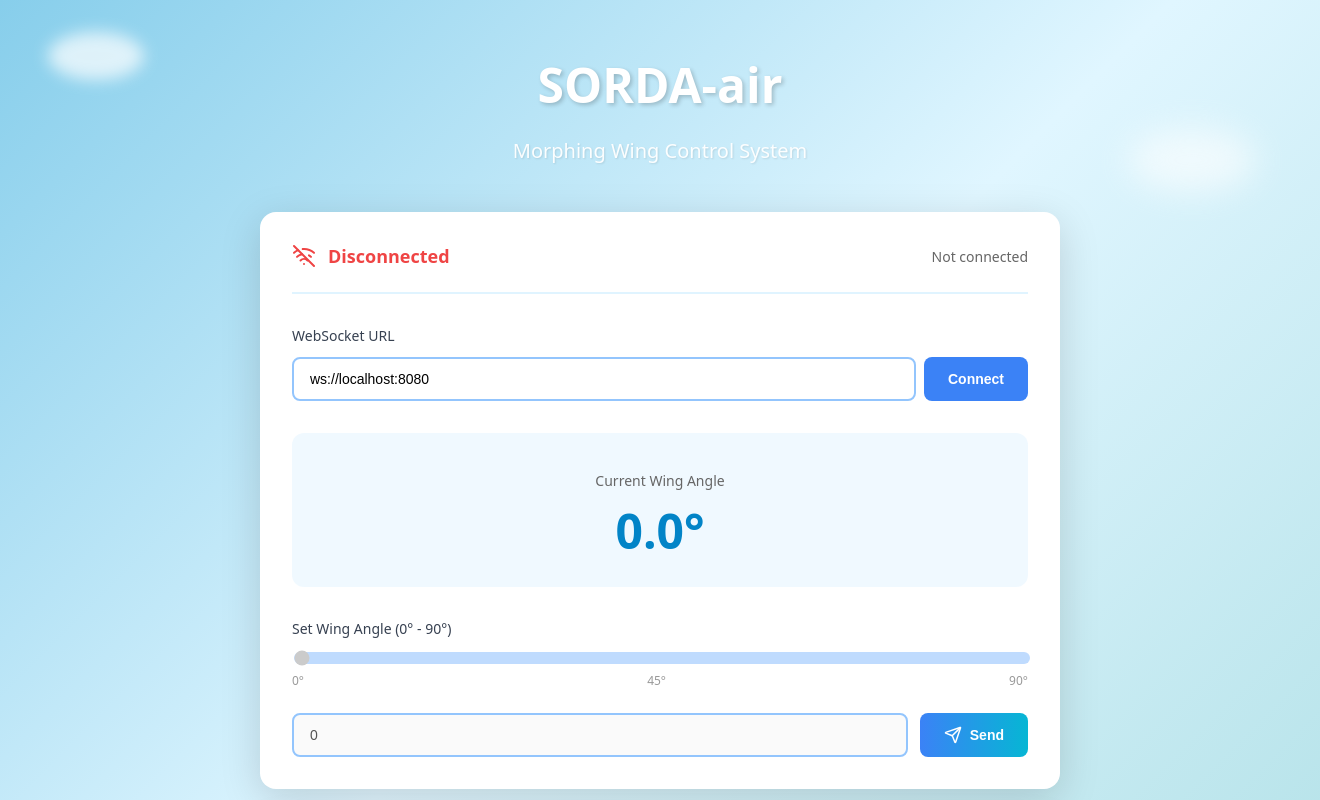
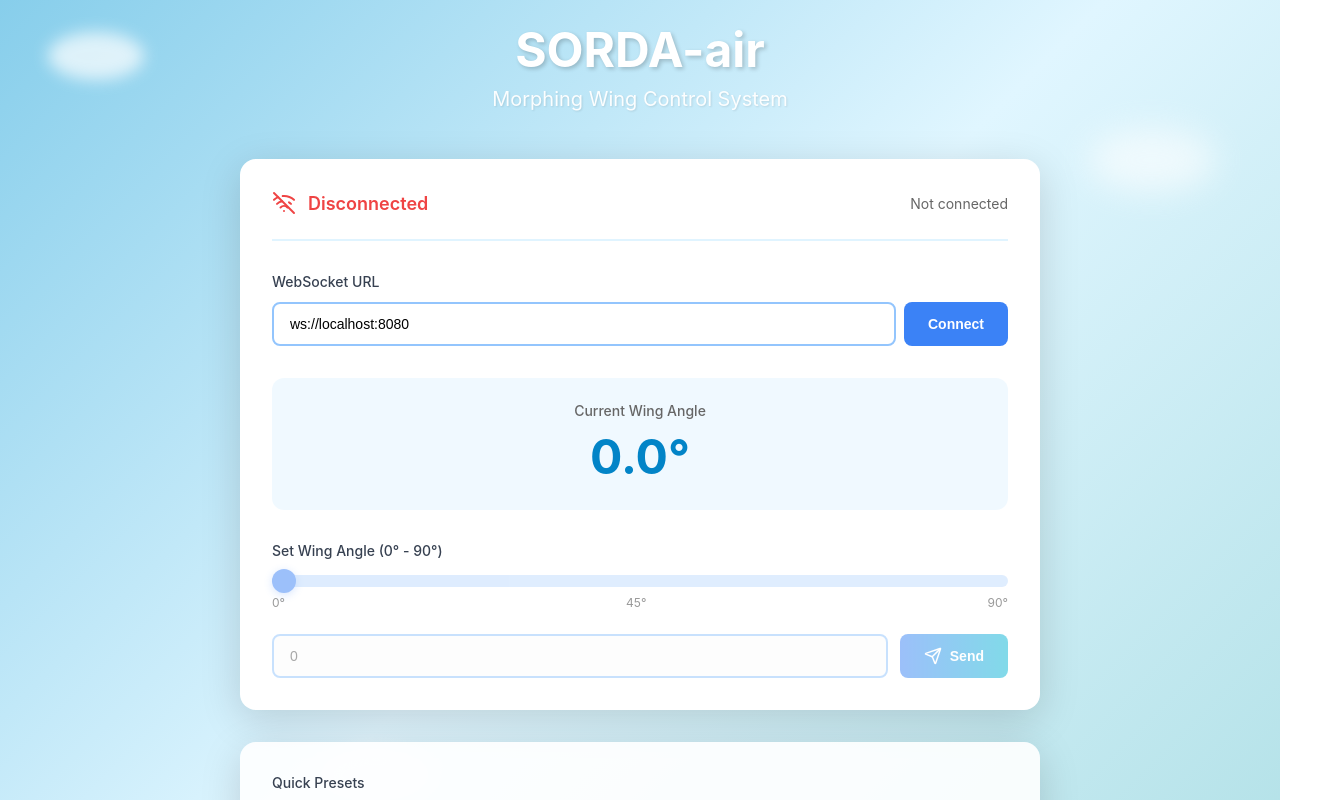
Before and after one commit to rsnjn/sorda-air, a React (Create React App) app: page / in a window 1280 px wide. Shown: the top 800 px of the page, 1320 px wide, since content can reach past the window. Built offline with nearby package versions, Linux system fonts and the light colour scheme.

Commit message:
new files 2

```diff
--- a/src/App.js
+++ b/src/App.js
@@ -1,7 +1,8 @@
-import { useState } from 'react';
+import React, { useState } from 'react';
+import './App.css';
 import { Wifi, WifiOff, Send } from 'lucide-react';
 
-export default function SORDAairController() {
+function App() {
   const [connected, setConnected] = useState(false);
   const [wingAngle, setWingAngle] = useState(0);
   const [inputAngle, setInputAngle] = useState(0);
@@ -83,311 +84,78 @@ export default function SORDAairController() {
     }
   };
 
-  const styles = {
-    container: {
-      minHeight: '100vh',
-      width: '100%',
-      display: 'flex',
-      alignItems: 'center',
-      justifyContent: 'center',
-      padding: '20px',
-      position: 'relative',
-      background: 'linear-gradient(135deg, #87CEEB 0%, #E0F6FF 50%, #B0E0E6 100%)',
-      overflow: 'hidden',
-      fontFamily: 'system-ui, -apple-system, sans-serif'
-    },
-    clouds: {
-      position: 'absolute',
-      backgroundColor: 'white',
-      borderRadius: '50%',
-      filter: 'blur(8px)'
-    },
-    cloud1: {
-      width: '96px',
-      height: '48px',
-      top: '32px',
-      left: '48px',
-      opacity: 0.7
-    },
-    cloud2: {
-      width: '128px',
-      height: '64px',
-      top: '128px',
-      right: '64px',
-      opacity: 0.6,
-      filter: 'blur(16px)'
-    },
-    cloud3: {
-      width: '112px',
-      height: '56px',
-      bottom: '128px',
-      left: '25%',
-      opacity: 0.5
-    },
-    content: {
-      position: 'relative',
-      zIndex: 10,
-      width: '100%',
-      maxWidth: '800px'
-    },
-    header: {
-      textAlign: 'center',
-      marginBottom: '48px'
-    },
-    h1: {
-      fontSize: '48px',
-      fontWeight: 'bold',
-      color: 'white',
-      textShadow: '2px 2px 4px rgba(0, 0, 0, 0.2)',
-      marginBottom: '8px'
-    },
-    headerP: {
-      fontSize: '20px',
-      color: 'rgba(255, 255, 255, 0.95)',
-      textShadow: '1px 1px 2px rgba(0, 0, 0, 0.1)'
-    },
-    card: {
-      backgroundColor: 'white',
-      borderRadius: '16px',
-      boxShadow: '0 10px 40px rgba(0, 0, 0, 0.15)',
-      padding: '32px',
-      marginBottom: '32px'
-    },
-    statusBar: {
-      display: 'flex',
-      alignItems: 'center',
-      justifyContent: 'space-between',
-      marginBottom: '32px',
-      paddingBottom: '24px',
-      borderBottom: '2px solid #E0F4FF'
-    },
-    statusInfo: {
-      display: 'flex',
-      alignItems: 'center',
-      gap: '12px'
-    },
-    statusConnected: {
-      fontSize: '18px',
-      fontWeight: '600',
-      color: '#22c55e'
-    },
-    statusDisconnected: {
-      fontSize: '18px',
-      fontWeight: '600',
-      color: '#ef4444'
-    },
-    statusUrl: {
-      fontSize: '14px',
-      color: '#666'
-    },
-    connectionSection: {
-      marginBottom: '32px'
-    },
-    label: {
-      display: 'block',
-      fontSize: '14px',
-      fontWeight: 500,
-      color: '#374151',
-      marginBottom: '12px'
-    },
-    urlInputGroup: {
-      display: 'flex',
-      gap: '8px'
-    },
-    urlInput: {
-      flex: 1,
-      padding: '12px 16px',
-      border: '2px solid #93c5fd',
-      borderRadius: '8px',
-      fontSize: '14px',
-      outline: 'none'
-    },
-    btn: {
-      padding: '12px 24px',
-      border: 'none',
-      borderRadius: '8px',
-      fontWeight: '600',
-      cursor: 'pointer',
-      display: 'flex',
-      alignItems: 'center',
-      gap: '8px',
-      fontSize: '14px',
-      transition: 'all 0.3s'
-    },
-    btnConnect: {
-      backgroundColor: '#3b82f6',
-      color: 'white'
-    },
-    btnDisconnect: {
-      width: '100%',
-      backgroundColor: '#ef4444',
-      color: 'white',
-      marginBottom: '32px'
-    },
-    btnSend: {
-      background: 'linear-gradient(to right, #3b82f6, #06b6d4)',
-      color: 'white'
-    },
-    feedback: {
-      padding: '12px',
-      borderRadius: '8px',
-      marginBottom: '24px',
-      fontSize: '14px',
-      fontWeight: 500
-    },
-    feedbackSuccess: {
-      backgroundColor: '#dcfce7',
-      color: '#166534'
-    },
-    feedbackInfo: {
-      backgroundColor: '#dbeafe',
-      color: '#0c4a6e'
-    },
-    angleDisplay: {
-      background: 'linear-gradient(to right, #f0f9ff, #f0f9ff)',
-      borderRadius: '12px',
-      padding: '24px',
-      marginBottom: '32px',
-      textAlign: 'center'
-    },
-    angleValue: {
-      fontSize: '48px',
-      fontWeight: 'bold',
-      color: '#0284c7',
-      margin: 0
-    },
-    controlSection: {
-      display: 'flex',
-      flexDirection: 'column',
-      gap: '24px'
-    },
-    sliderGroup: {
-      display: 'flex',
-      flexDirection: 'column'
-    },
-    slider: {
-      width: '100%',
-      height: '12px',
-      borderRadius: '8px',
-      outline: 'none',
-      appearance: 'none',
-      background: '#bfdbfe',
-      cursor: 'pointer',
-      marginBottom: '8px'
-    },
-    sliderLabels: {
-      display: 'flex',
-      justifyContent: 'space-between',
-      fontSize: '12px',
-      color: '#999'
-    },
-    inputGroup: {
-      display: 'flex',
-      gap: '12px'
-    },
-    numberInput: {
-      flex: 1,
-      padding: '12px 16px',
-      border: '2px solid #93c5fd',
-      borderRadius: '8px',
-      fontSize: '14px',
-      outline: 'none'
-    },
-    presetsCard: {
-      backgroundColor: 'rgba(255, 255, 255, 0.9)'
-    },
-    presetsLabel: {
-      fontSize: '14px',
-      fontWeight: 500,
-      color: '#374151',
-      marginBottom: '16px'
-    },
-    presetsGrid: {
-      display: 'grid',
-      gridTemplateColumns: 'repeat(4, 1fr)',
-      gap: '12px'
-    },
-    presetBtn: {
-      padding: '12px 8px',
-      backgroundColor: '#dbeafe',
-      color: '#1e40af',
-      fontWeight: 'bold',
-      border: 'none',
-      borderRadius: '8px',
-      cursor: 'pointer',
-      fontSize: '14px',
-      transition: 'all 0.3s'
-    }
-  };
+  return (
+    <div className="container">
+      <div className="clouds cloud1"></div>
+      <div className="clouds cloud2"></div>
+      <div className="clouds cloud3"></div>
 
-  return (
-    <div style={styles.container}>
-      <div style={{...styles.clouds, ...styles.cloud1}}></div>
-      <div style={{...styles.clouds, ...styles.cloud2}}></div>
-      <div style={{...styles.clouds, ...styles.cloud3}}></div>
-
-      <div style={styles.content}>
-        <div style={styles.header}>
-          <h1 style={styles.h1}>SORDA-air</h1>
-          <p style={styles.headerP}>Morphing Wing Control System</p>
+      <div className="content">
+        <div className="header">
+          <h1>SORDA-air</h1>
+          <p>Morphing Wing Control System</p>
         </div>
 
-        <div style={styles.card}>
-          <div style={styles.statusBar}>
-            <div style={styles.statusInfo}>
+        <div className="card main-card">
+          <div className="status-bar">
+            <div className="status-info">
               {connected ? (
                 <>
-                  <Wifi size={24} color="#22c55e" />
-                  <span style={styles.statusConnected}>Connected</span>
+                  <Wifi size={24} className="icon-green" />
+                  <span className="status-connected">Connected</span>
                 </>
               ) : (
                 <>
-                  <WifiOff size={24} color="#ef4444" />
-                  <span style={styles.statusDisconnected}>Disconnected</span>
+                  <WifiOff size={24} className="icon-red" />
+                  <span className="status-disconnected">Disconnected</span>
                 </>
               )}
             </div>
-            <div style={styles.statusUrl}>
+            <div className="status-url">
               {connected ? wsUrl : 'Not connected'}
             </div>
           </div>
 
           {!connected ? (
-            <div style={styles.connectionSection}>
-              <label style={styles.label}>WebSocket URL</label>
-              <div style={styles.urlInputGroup}>
+            <div className="connection-section">
+              <label>WebSocket URL</label>
+              <div className="url-input-group">
                 <input
                   type="text"
                   value={tempUrl}
                   onChange={(e) => setTempUrl(e.target.value)}
                   placeholder="ws://localhost:8080"
-                  style={styles.urlInput}
+                  className="url-input"
                 />
-                <button onClick={connectWebSocket} style={{...styles.btn, ...styles.btnConnect}}>
+                <button onClick={connectWebSocket} className="btn btn-connect">
                   Connect
                 </button>
               </div>
             </div>
           ) : (
-            <button onClick={disconnect} style={{...styles.btn, ...styles.btnDisconnect}}>
+            <button onClick={disconnect} className="btn btn-disconnect">
               Disconnect
             </button>
           )}
 
           {feedback && (
-            <div style={{...styles.feedback, ...(feedback.includes('Connected') || feedback.includes('set to') ? styles.feedbackSuccess : styles.feedbackInfo)}}>
+            <div className={`feedback ${
+              feedback.includes('Connected') || feedback.includes('set to')
+                ? 'feedback-success'
+                : 'feedback-info'
+            }`}>
               {feedback}
             </div>
           )}
 
-          <div style={styles.angleDisplay}>
-            <p style={{color: '#666', fontSize: '14px', fontWeight: 500, marginBottom: '8px'}}>Current Wing Angle</p>
-            <p style={styles.angleValue}>{wingAngle.toFixed(1)}°</p>
+          <div className="angle-display">
+            <p>Current Wing Angle</p>
+            <p className="angle-value">{wingAngle.toFixed(1)}°</p>
           </div>
 
-          <div style={styles.controlSection}>
-            <div style={styles.sliderGroup}>
-              <label style={styles.label}>Set Wing Angle (0° - 90°)</label>
+          <div className="control-section">
+            <div className="slider-group">
+              <label>Set Wing Angle (0° - 90°)</label>
               <input
                 type="range"
                 min="0"
@@ -397,16 +165,16 @@ export default function SORDAairController() {
                 onMouseUp={handleSliderRelease}
                 onTouchEnd={handleSliderRelease}
                 disabled={!connected}
-                style={styles.slider}
+                className="slider"
               />
-              <div style={styles.sliderLabels}>
+              <div className="slider-labels">
                 <span>0°</span>
                 <span>45°</span>
                 <span>90°</span>
               </div>
             </div>
 
-            <div style={styles.inputGroup}>
+            <div className="input-group">
               <input
                 type="number"
                 min="0"
@@ -415,12 +183,12 @@ export default function SORDAairController() {
                 onChange={(e) => setInputAngle(Math.min(90, Math.max(0, e.target.value)))}
                 disabled={!connected}
                 placeholder="Enter angle"
-                style={styles.numberInput}
+                className="number-input"
               />
               <button
                 onClick={sendAngle}
                 disabled={!connected}
-                style={{...styles.btn, ...styles.btnSend}}
+                className="btn btn-send"
               >
                 <Send size={18} />
                 Send
@@ -429,9 +197,9 @@ export default function SORDAairController() {
           </div>
         </div>
 
-        <div style={{...styles.card, ...styles.presetsCard}}>
-          <p style={styles.presetsLabel}>Quick Presets</p>
-          <div style={styles.presetsGrid}>
+        <div className="card presets-card">
+          <p className="presets-label">Quick Presets</p>
+          <div className="presets-grid">
             {[0, 15, 45, 90].map((angle) => (
               <button
                 key={angle}
@@ -446,7 +214,7 @@ export default function SORDAairController() {
                   }, 50);
                 }}
                 disabled={!connected}
-                style={{...styles.presetBtn, opacity: !connected ? 0.5 : 1}}
+                className="preset-btn"
               >
                 {angle}°
               </button>
@@ -457,3 +225,5 @@ export default function SORDAairController() {
     </div>
   );
 }
+
+export default App;
--- a/src/index.css
+++ b/src/index.css
@@ -1,5 +1,10 @@
+* {
+  margin: 0;
+  padding: 0;
+  box-sizing: border-box;
+}
+
 body {
-  margin: 0;
   font-family: -apple-system, BlinkMacSystemFont, 'Segoe UI', 'Roboto', 'Oxygen',
     'Ubuntu', 'Cantarell', 'Fira Sans', 'Droid Sans', 'Helvetica Neue',
     sans-serif;
@@ -11,3 +16,8 @@ code {
   font-family: source-code-pro, Menlo, Monaco, Consolas, 'Courier New',
     monospace;
 }
+
+html, body, #root {
+  height: 100%;
+  width: 100%;
+}
```
